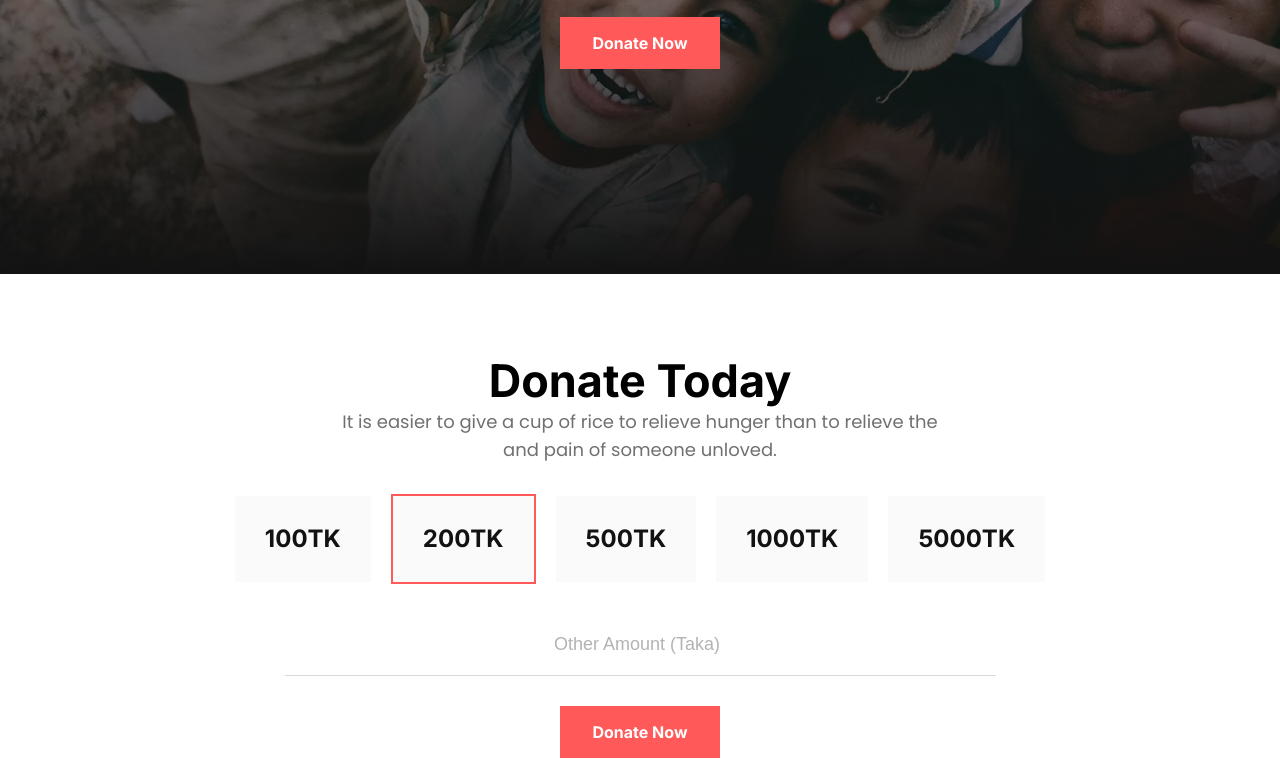
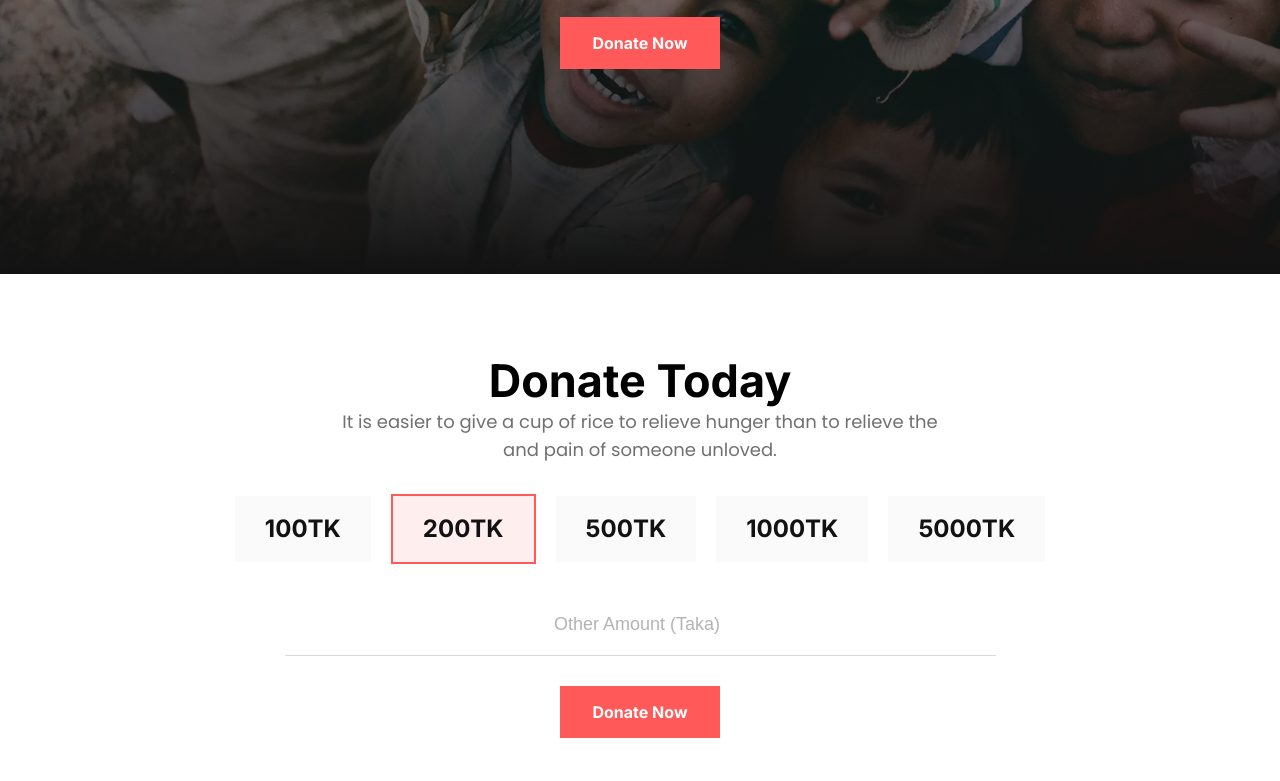
Before and after one commit to shahporanrazu/donate, a plain HTML site: page index.html in a window 1280 px wide. Shown: the part 396-1177 px from the top of the page. Drawn offline with Linux system fonts and the light colour scheme.

Commit message:
Donate today section update

```diff
--- a/css/style.css
+++ b/css/style.css
@@ -103,7 +103,7 @@ h3 {
 
 .amount {
     background-color: #FAFAFA;
-    padding: 10px 30px;
+    padding: 00px 30px;
     margin: 30px 10px;
     color: #707070;
 
@@ -112,6 +112,7 @@ h3 {
 #default_selected_amount {
     color: #FF5959;
     border: 2px solid #FF5959;
+    background-color: #FFEEEE;
 }
 
 .other_amount_field {
```
